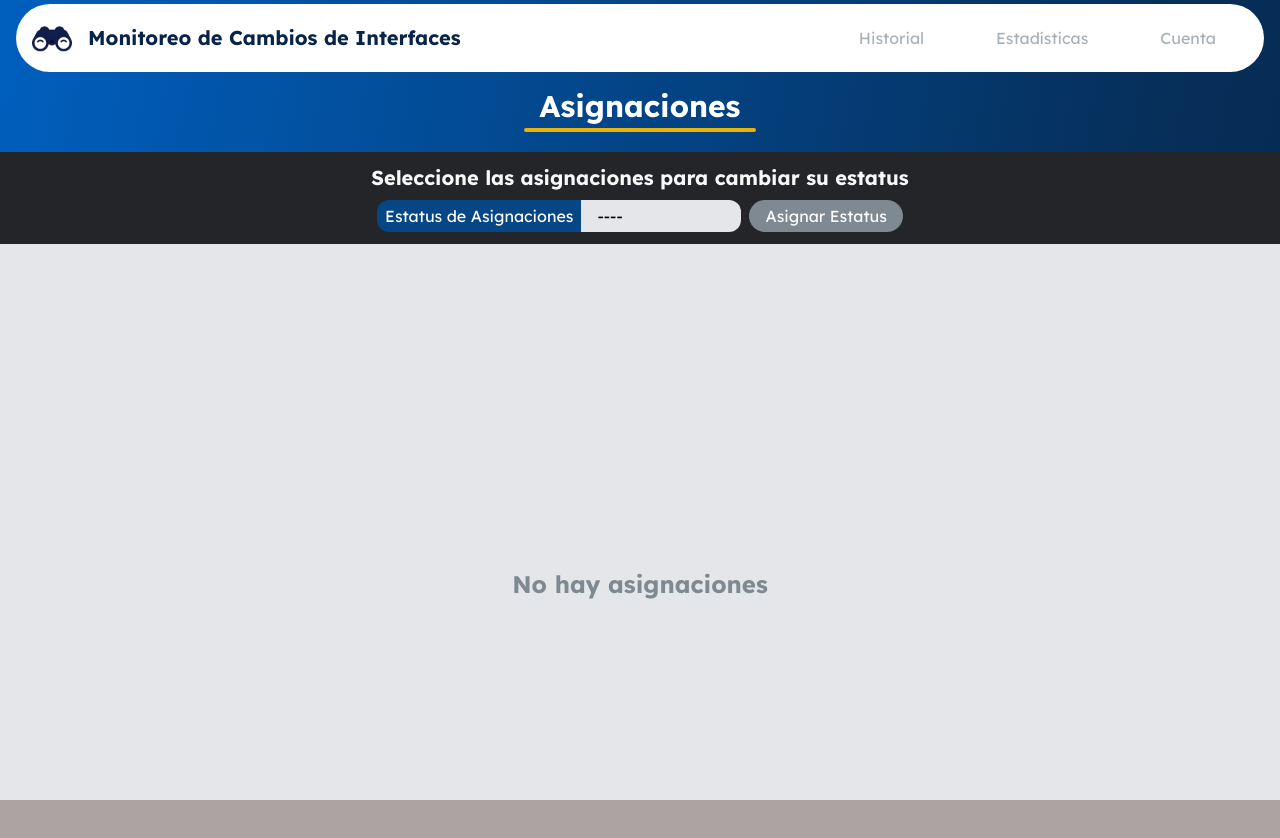
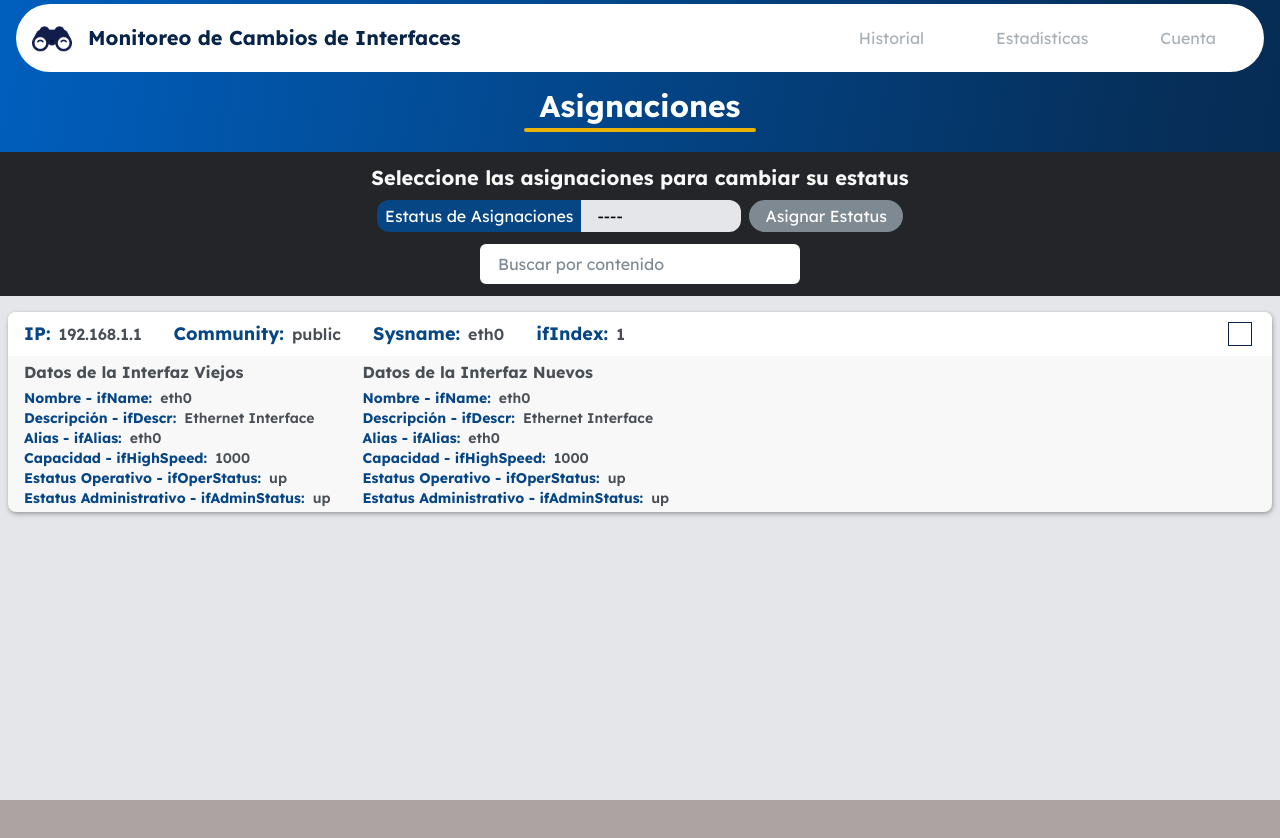
Before and after one commit to xanv754/Interface-Change-Monitor, a Next.js app in the folder client/: page /home/assigned in a window 1280 px wide. Shown: the top 838 px of the page. After the commit the page ends 800 px from the top, so only its background shows below. Built offline with nearby package versions, Linux system fonts and the light colour scheme.

Commit message:
feat: add filter

```diff
--- a/client/src/app/components/card/assigned.tsx
+++ b/client/src/app/components/card/assigned.tsx
@@ -20,7 +20,7 @@ export default function InterfaceAssignedCard(props: InterfaceAssignedCardProps)
     }, [checked]);
 
     return (
-        <div className='w-full bg-white-55 flex flex-col items-center justify-center rounded-lg mb-2'>
+        <div className='w-full bg-white-55 flex flex-col items-center justify-center rounded-lg mb-2 shadow-md drop-shadow-[1px_1px_2px_rgba(0,0,0,0.25)]'>
             <section className='w-full px-4 py-2 bg-white-50 flex flex-row items-center rounded-t-lg'>
                 <section className='w-full flex flex-row flex-wrap items-center gap-2 md:gap-8'>
                     <div id="ip" className='w-fit flex flex-row gap-2 items-center justify-start'>
--- /dev/null
+++ b/client/src/app/components/form/filter.tsx
@@ -0,0 +1,21 @@
+export interface FilterFormProps {
+    getValue: (value: string | null) => void;
+}
+
+export default function FilterForm(props: FilterFormProps) {
+    const handlerFilter = (e: React.ChangeEvent<HTMLInputElement>) => {
+        let value = e.target.value;
+        if (value.length > 0) props.getValue(value);
+        else props.getValue(null);
+    }
+
+    return (
+        <div className="w-fit h-fit mt-1">
+            <input
+                className="w-80 h-10 rounded-md bg-white-50 border-2 border-white-50 transition-all duration-200 px-4 outline-none overflow-hidden hover:border-yellow-500 focus:border-yellow-500"
+                placeholder="Buscar por contenido"
+                onChange={handlerFilter}
+            />
+        </div>
+    );
+}
--- a/client/src/app/components/navbar/navbar.tsx
+++ b/client/src/app/components/navbar/navbar.tsx
@@ -24,10 +24,6 @@ export default function Navbar() {
             if (user) setUser(user);
         }
     };
-
-    useEffect(() => {
-        console.log(pathname);
-    }, [pathname]);
 
     useEffect(() => {
         getUserInfo();
--- a/client/src/app/home/assigned/page.tsx
+++ b/client/src/app/home/assigned/page.tsx
@@ -2,6 +2,7 @@
 
 import Navbar from '@components/navbar/navbar';
 import InterfaceAssignedCard from '@/app/components/card/assigned';
+import FilterForm from '@/app/components/form/filter';
 import SelectorForm from '@/app/components/form/select';
 import { StatusAssignment } from '@/libs/types';
 import { ChangeSchema } from '@/schemas/changes';
@@ -10,14 +11,89 @@ import { Routes } from '@/libs/routes';
 import { usePathname } from "next/navigation";
 import { useEffect, useState } from "react";
 
-const changesExample: ChangeSchema[] = [];
+const changesExample: ChangeSchema[] = [
+    {
+        ip: "192.168.1.1",
+        community: "public",
+        sysname: "eth0",
+        ifIndex: 1,
+        oldInterface: {
+            id: 1,
+            date: "2023-03-01T00:00:00.000Z",
+            ifName: "eth0",
+            ifDescr: "Ethernet Interface",
+            ifAlias: "eth0",
+            ifSpeed: 1000,
+            ifHighSpeed: 1000,
+            ifPhysAddress: "00:00:00:00:00:00",
+            ifType: "ether",
+            ifOperStatus: "up",
+            ifAdminStatus: "up",
+            ifPromiscuousMode: false,
+            ifConnectorPresent: true,
+            ifLastChange: "2023-03-01T00:00:00.000Z",
+        },
+        newInterface: {
+            id: 1,
+            date: "2023-03-01T00:00:00.000Z",
+            ifName: "eth0",
+            ifDescr: "Ethernet Interface",
+            ifAlias: "eth0",
+            ifSpeed: 1000,
+            ifHighSpeed: 1000,
+            ifPhysAddress: "00:00:00:00:00:00",
+            ifType: "ether",
+            ifOperStatus: "up",
+            ifAdminStatus: "up",
+            ifPromiscuousMode: false,
+            ifConnectorPresent: true,
+            ifLastChange: "2023-03-01T00:00:00.000Z",
+        },
+    },
+];
+
+function filterChangeSchemas(changes: ChangeSchema[], searchString: string): ChangeSchema[] {
+    const lowerCaseSearchString = searchString.toLowerCase();
+
+    return changes.filter(change => {
+        // Filtrar propiedades de ChangeSchema
+        const matchesChangeSchema = Object.values(change).some(value => {
+            if (typeof value === 'string') {
+                return value.toLowerCase().includes(lowerCaseSearchString);
+            }
+            return false;
+        });
+
+        // Filtrar propiedades de ChangeInterfaceSchema
+        const matchesOldInterface = Object.values(change.oldInterface).some(value => {
+            if (typeof value === 'string') {
+                return value.toLowerCase().includes(lowerCaseSearchString);
+            }
+            return false;
+        });
+
+        const matchesNewInterface = Object.values(change.newInterface).some(value => {
+            if (typeof value === 'string') {
+                return value.toLowerCase().includes(lowerCaseSearchString);
+            }
+            return false;
+        });
+
+        return matchesChangeSchema || matchesOldInterface || matchesNewInterface;
+    });
+}
 
 export default function HomeView() {
     const pathname = usePathname();
+    const allChanges = changesExample;
     const statusOptions = [StatusAssignment.inspected, StatusAssignment.rediscovered];
+
+    const [statusAssignment, setStatusAssignment] = useState<string | null>(null);
+    const [filterContent, setFilterContent] = useState<string | null>(null);
+
     const [user, setUser] = useState<UserInfoSchema | null>(null);
     const [changesCheck, setChangesCheck] = useState<ChangeSchema[]>([]);
-    const [statusAssignment, setStatusAssignment] = useState<string | null>(null);
+    const [changesFilter, setChangesFilter] = useState<ChangeSchema[]>([]);
 
     const addChangeCheck = (change: ChangeSchema) => {
         setChangesCheck([...changesCheck, change]);
@@ -25,6 +101,10 @@ export default function HomeView() {
 
     const removeChangeCheck = (change: ChangeSchema) => {
         setChangesCheck(changesCheck.filter(c => (c.ip !== change.ip && c.community !== change.community && c.sysname !== change.sysname && c.ifIndex !== change.ifIndex)));
+    }
+
+    const filterChange = () => {
+        if (filterContent && allChanges) setChangesFilter(filterChangeSchemas(allChanges, filterContent));
     }
 
     const handlerChangesCheck = (change: ChangeSchema, status: boolean) => {
@@ -37,6 +117,10 @@ export default function HomeView() {
 
     const handlerStatus = (status: string | null) => {
         setStatusAssignment(status);
+    }
+
+    const handlerFilter = (filter: string | null) => {
+        setFilterContent(filter);
     }
 
     const handlerUpdateStatus = () => {
@@ -54,7 +138,13 @@ export default function HomeView() {
     };
 
     useEffect(() => {
-        getUser();
+        if (filterContent && filterContent.length > 0) filterChange();
+        else setChangesFilter(allChanges);
+    }, [filterContent]);
+
+    useEffect(() => {
+        // getUser();
+        setChangesFilter(allChanges);
     }, []);
 
     return (
@@ -73,7 +163,7 @@ export default function HomeView() {
                     </div>
                 }
             </section>
-            <section className='h-fit bg-white-100 md:h-full'>
+            <section className='h-full bg-white-100 flex flex-col'>
                 <div className='w-full bg-gray-950 py-3 h-fit mb-4 flex flex-col items-center justify-center gap-2'>
                     <h3 className='text-xl text-white-55 font-bold'>Seleccione las asignaciones para cambiar su estatus</h3>
                     <div className='w-full h-fit flex justify-center gap-2'>
@@ -84,15 +174,16 @@ export default function HomeView() {
                                 Asignar Estatus
                         </button>
                     </div>
+                    <FilterForm getValue={handlerFilter}/>
                 </div>
-                <div className={`w-full px-2 ${(changesExample && changesExample.length > 0) ? "h-fit" : "h-full flex flex-row items-center justify-center"}`}>
-                    {changesExample && changesExample.length > 0 &&
-                        changesExample.map((change, index) => {
+                <div className={`w-full px-2 ${(changesFilter && changesFilter.length > 0) ? "h-fit" : "h-full flex flex-row items-center justify-center"}`}>
+                    {changesFilter && changesFilter.length > 0 &&
+                        changesFilter.map((change, index) => {
                             return <InterfaceAssignedCard key={index} data={change} handlerData={handlerChangesCheck} />
                         })
                     }
-                    {(!changesExample || changesExample.length <= 0) &&
-                        <h2 className='text-center text-2xl text-gray-400 font-bold'>No hay asignaciones</h2>
+                    {(!changesFilter || changesFilter.length <= 0) &&
+                        <h2 className='text-center text-2xl text-gray-400 font-bold py-4'>No hay asignaciones</h2>
                     }
                 </div>
             </section>
--- a/client/src/app/page.tsx
+++ b/client/src/app/page.tsx
@@ -33,12 +33,12 @@ export default function LoginView() {
         event.preventDefault();
         if (!username || !password) return;
         else {
-            const credentials = await UserController.login(username, password);
-            if (credentials) {
-                await CurrentSession.saveInfo(credentials);
-                redirect();
-            } else setError(true);
-
+            console.log("Iniciando sesión...");
+            // const credentials = await UserController.login(username, password);
+            // if (credentials) {
+            //     await CurrentSession.saveInfo(credentials);
+            //     redirect();
+            // } else setError(true);
         }
     };
 
--- a/client/src/app/test/page.tsx
+++ /dev/null
@@ -1,35 +0,0 @@
-'use client';
-
-import { SystemController } from "@/controllers/system";
-import { AssignmentController } from "@/controllers/assignment";
-import { CurrentSession } from "@/libs/session";
-import { UserInfoSchema } from "@/schemas/user";
-import { ProfileTypes } from "@/libs/types";
-import { useEffect, useState } from "react";
-
-export default function Test() {
-
-    const getData = async () => {
-        const user = await CurrentSession.getInfo();
-        const configuration = await SystemController.getConfiguration();
-        if (configuration) {
-            console.log(configuration);
-            if (user?.profile === ProfileTypes.admin) {
-                if (configuration.canReceiveAssignment.ADMIN) {
-                    const data = await AssignmentController.getPendingAssignments();
-                    console.log(data);
-                }
-            }
-        }
-    }
-
-    useEffect(() => {
-        getData();
-    }, [])
-
-    return (
-        <div>
-            <h1>Test!</h1>
-        </div>
-    );
-}
```
